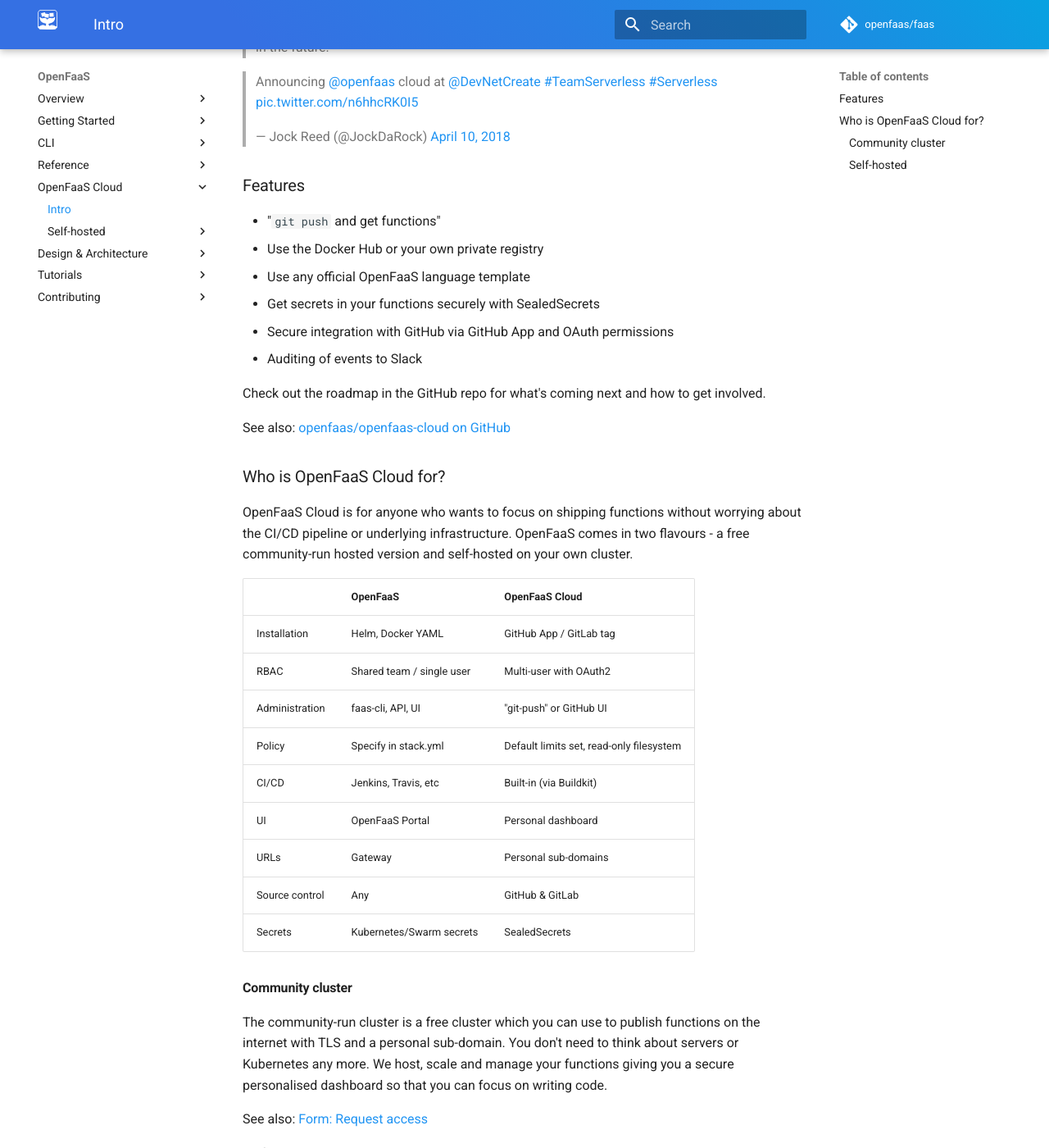
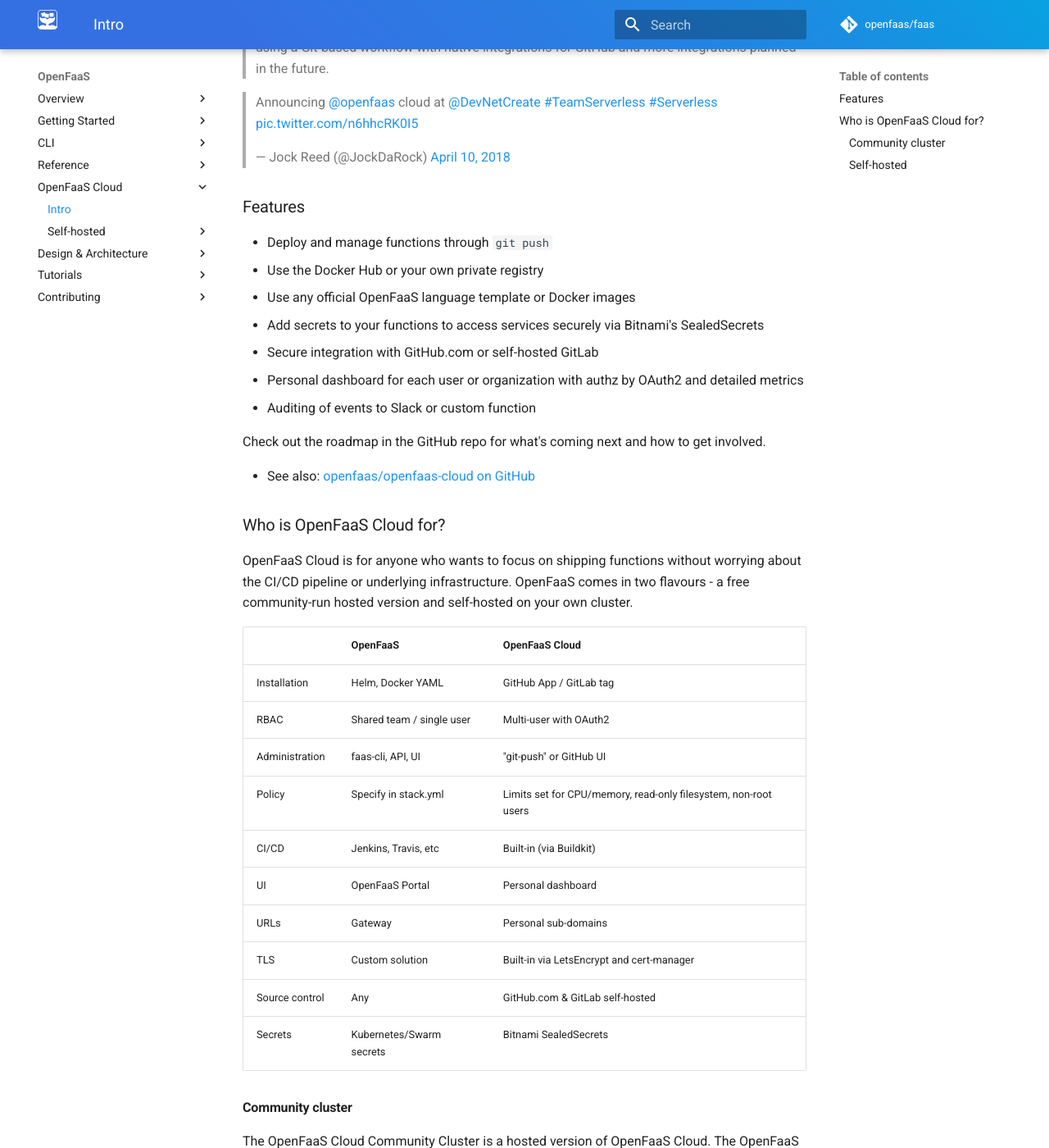
Before and after one commit to openfaas/docs, an MkDocs documentation site: the page built from docs/openfaas-cloud/intro.md, in a window 1280 px wide and 1400 px high, scrolled down 281 px. Shown: the whole window at 82% size. Built offline with MkDocs 1.6.1 and Material for MkDocs 9.7.7, drawn with Linux system fonts in a browser that asks for light colours; comment, search, counter and statistics services are not loaded; some of the changed text lies outside the part shown.

Commit message:
Update note on Community Cluster
Signed-off-by: Alex Ellis <alexellis2@gmail.com>

```diff
--- a/docs/openfaas-cloud/intro.md
+++ b/docs/openfaas-cloud/intro.md
@@ -1,4 +1,4 @@
-OpenFaaS Cloud is: GitOps for your functions with native GitHub integrations
+OpenFaaS Cloud is: the same OpenFaaS you know and love, but packaged as a multi-user platform with git integration, CI/CD, secrets and HTTPS included.
 
 Read an introduction to [OpenFaaS Cloud on Alex Ellis' blog](https://blog.alexellis.io/introducing-openfaas-cloud/)
 
@@ -8,16 +8,17 @@ Read an introduction to [OpenFaaS Cloud on Alex Ellis' blog](https://blog.alexel
 
 ### Features
 
-* "`git push` and get functions"
+* Deploy and manage functions through `git push`
 * Use the Docker Hub or your own private registry
-* Use any official OpenFaaS language template
-* Get secrets in your functions securely with SealedSecrets
-* Secure integration with GitHub via GitHub App and OAuth permissions
-* Auditing of events to Slack
+* Use any official OpenFaaS language template or Docker images
+* Add secrets to your functions to access services securely via Bitnami's SealedSecrets
+* Secure integration with GitHub.com or self-hosted GitLab
+* Personal dashboard for each user or organization with authz by OAuth2 and detailed metrics
+* Auditing of events to Slack or custom function
 
 Check out the roadmap in the GitHub repo for what's coming next and how to get involved.
 
-See also: [openfaas/openfaas-cloud on GitHub](https://github.com/openfaas/openfaas-cloud)
+* See also: [openfaas/openfaas-cloud on GitHub](https://github.com/openfaas/openfaas-cloud)
 
 ### Who is OpenFaaS Cloud for?
 
@@ -27,18 +28,20 @@ OpenFaaS Cloud is for anyone who wants to focus on shipping functions without wo
 |:---------------|:----------------------------|:------------------------------------------------|
 | Installation   |   Helm, Docker YAML         | GitHub App / GitLab tag |
 | RBAC           |   Shared team / single user | Multi-user with OAuth2 |
-| Administration | faas-cli, API, UI           | "git-push" or GitHub UI |
-| Policy         |  Specify in stack.yml       | Default limits set, read-only filesystem |
+| Administration |  faas-cli, API, UI          | "git-push" or GitHub UI |
+| Policy         |  Specify in stack.yml       | Limits set for CPU/memory, read-only filesystem, non-root users |
 | CI/CD          |  Jenkins, Travis, etc       | Built-in (via Buildkit)  |
 | UI             |  OpenFaaS Portal            | Personal dashboard    |
 | URLs           |  Gateway                    | Personal sub-domains    |
-| Source control |  Any                        | GitHub & GitLab    |
-| Secrets        |  Kubernetes/Swarm secrets   | SealedSecrets    |
-
+| TLS            |  Custom solution            | Built-in via LetsEncrypt and cert-manager |
+| Source control |  Any                        | GitHub.com & GitLab self-hosted    |
+| Secrets        |  Kubernetes/Swarm secrets   | Bitnami SealedSecrets    |
 
 #### Community cluster
 
-The community-run cluster is a free cluster which you can use to publish functions on the internet with TLS and a personal sub-domain. You don't need to think about servers or Kubernetes any more. We host, scale and manage your functions giving you a secure personalised dashboard so that you can focus on writing code.
+The OpenFaaS Cloud Community Cluster is a hosted version of OpenFaaS Cloud. The OpenFaaS Cloud Community Cluster is currently free and is the easiest way to try out OpenFaaS without having to set up anything yourself.
+
+You can request access, and if accepted you will be able to deploy functions using the OpenFaaS templates or microservices using a Dockerfile. You'll get your own dashboard for your endpoints which come with HTTPS, build logs, built-in CI/CD and a personal sub-domain. Both private and public GitHub repositories are supported.
 
 See also: [Form: Request access](https://forms.gle/8e6ZXJKMcDHpV6Xu6)
 
```
